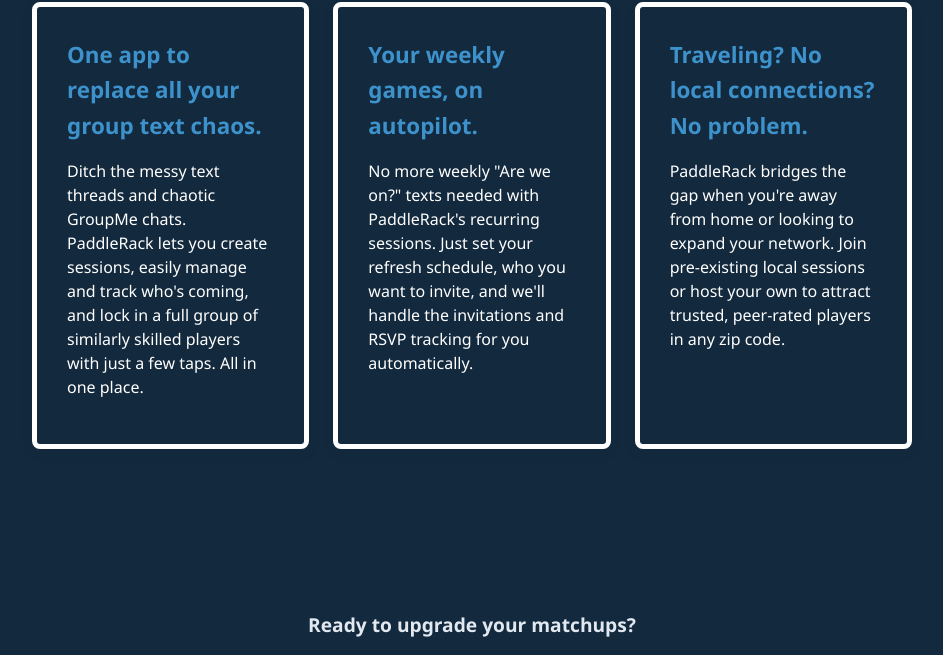
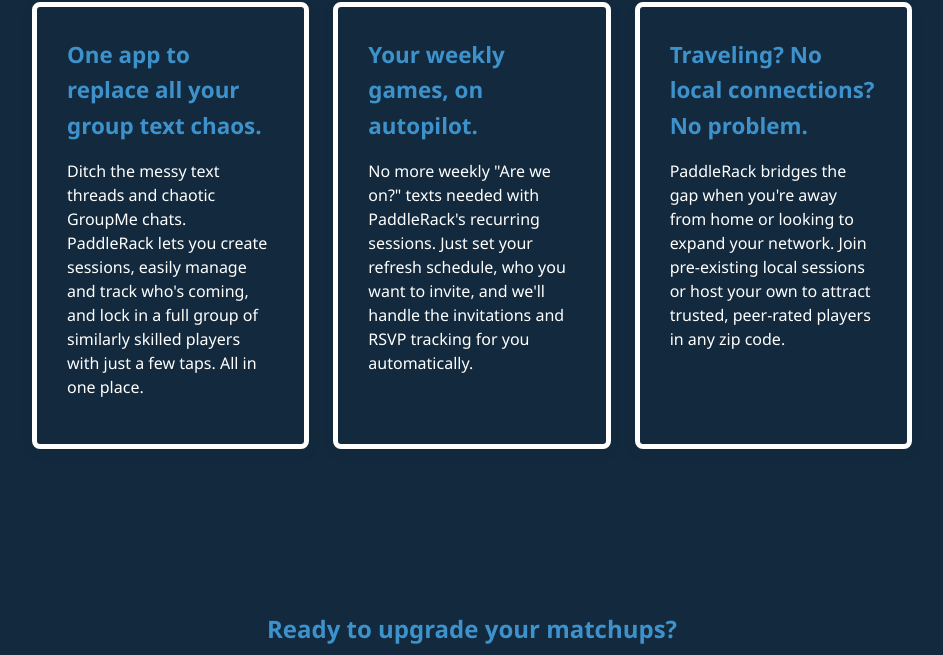
Before and after one commit to pddlrack-gh/pddlrack-gh.github.io, a plain HTML site: page index.html in a window 1280 px wide. Shown: the part 1443-2098 px from the top of the page, without its empty margins (168-1111 px from the left). Drawn offline with Linux system fonts and the light colour scheme.

Commit message:
Update index.html

```diff
--- a/index.html
+++ b/index.html
@@ -77,7 +77,7 @@
             </section>
             <br></br>
             <footer class="app-footer">
-                <p>Ready to upgrade your matchups?</p>
+                <h1>Ready to upgrade your matchups?</h1>
                 <div class="download-badges">
 
                     <!-- Apple App Store Badge -->
```
